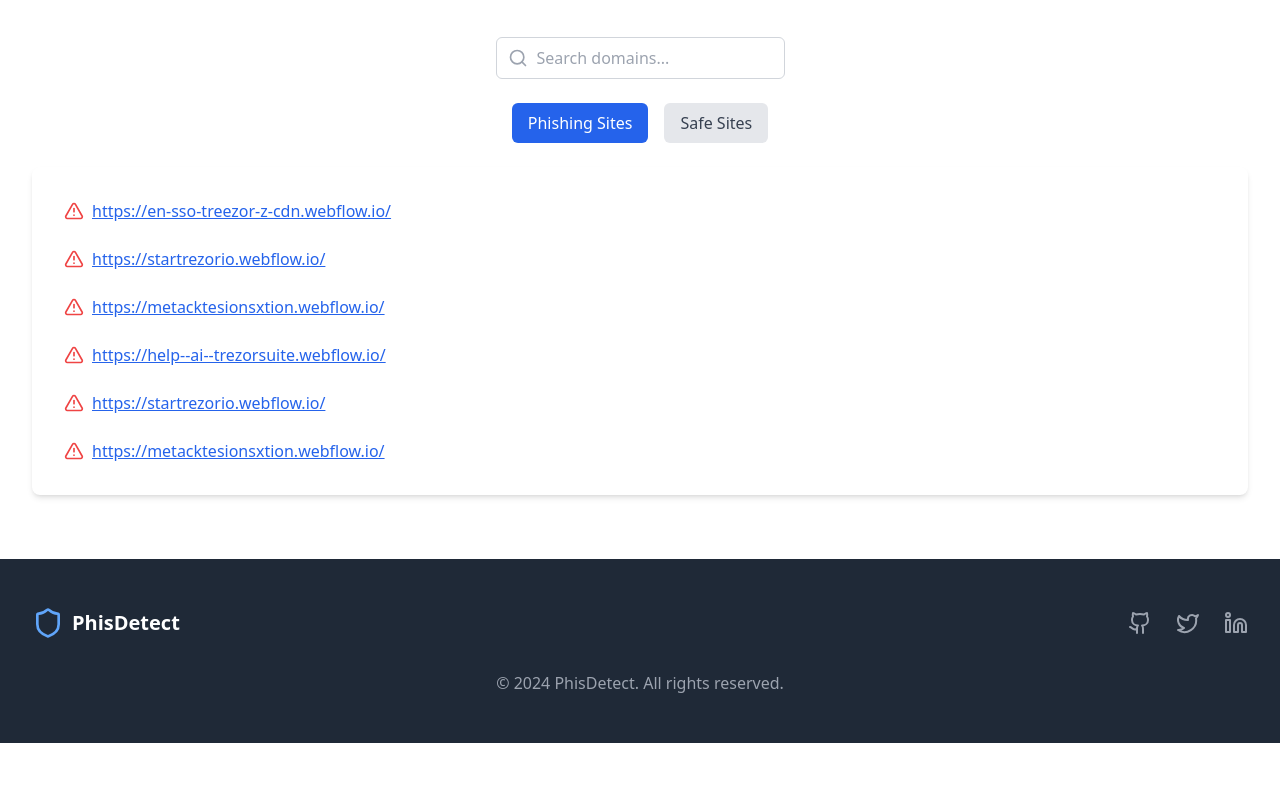
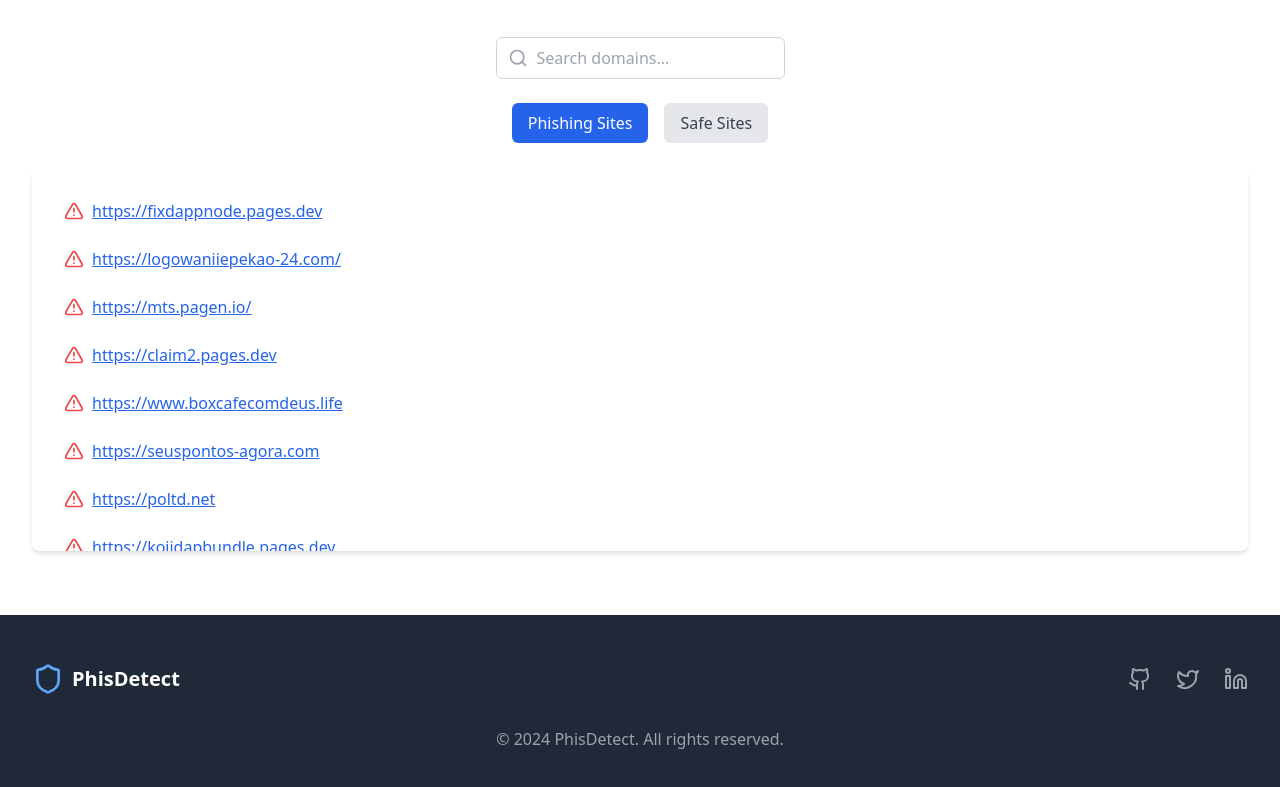
Before and after one commit to vairam-exe/project3, a React (Vite) app: page / in a window 1280 px wide. Shown: the part 1293-2080 px from the top of the page. Before the commit the page ends 2036 px from the top, so only its background shows below. Built offline with nearby package versions, Linux system fonts and the light colour scheme.

Commit message:
Update App.tsx

```diff
--- a/src/App.tsx
+++ b/src/App.tsx
@@ -17,12 +17,26 @@ import {
 
 // Mock data - In real app, this would come from a JSON file
 const mockPhishingSites = [
-  'https://en-sso-treezor-z-cdn.webflow.io/',
-  'https://startrezorio.webflow.io/',
-  'https://metacktesionsxtion.webflow.io/',
-  '	https://help--ai--trezorsuite.webflow.io/',
-  'https://startrezorio.webflow.io/',
-  'https://metacktesionsxtion.webflow.io/',
+  'https://fixdappnode.pages.dev',
+  'https://logowaniiepekao-24.com/',
+  'https://mts.pagen.io/',
+  'https://claim2.pages.dev',
+  'https://www.boxcafecomdeus.life',
+  'https://seuspontos-agora.com',
+  'https://poltd.net',
+  'https://koiidapbundle.pages.dev',
+  'https://cafecomdeusbr.com/',
+  'https://futurglico.shop/cafe/cafecomdeuspai25.shop/index.html',
+  'https://cafecomdeusbr.site/',
+  'https://manysex.com',
+  'https://comdeuspai.site',
+  'https://smartmigratez.com',
+  'http://www.gsuplemntoss.shop',
+  'https://loja.gsupllementtos.site/',
+  'https://livropaicomdeus.com',
+  'https://maskcoin.net',
+  'https://cafecomdeusbr.online/',
+  'https://cafecomdeus-desconto.store/',
 ];
 
 const mockSafeSites = [
```
